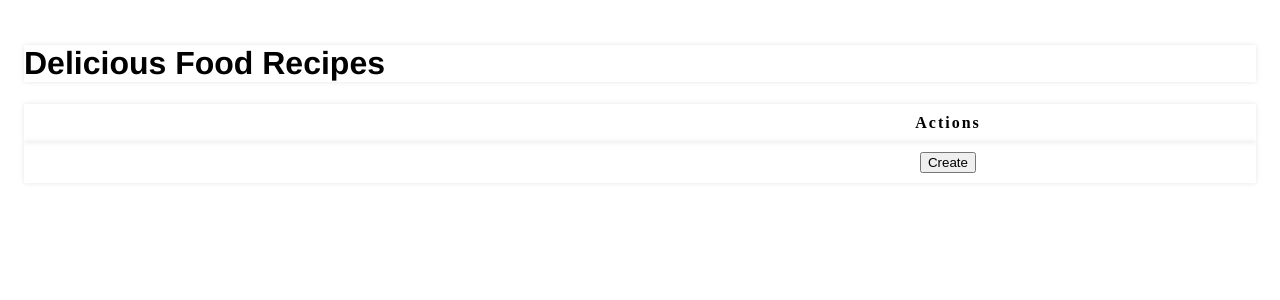
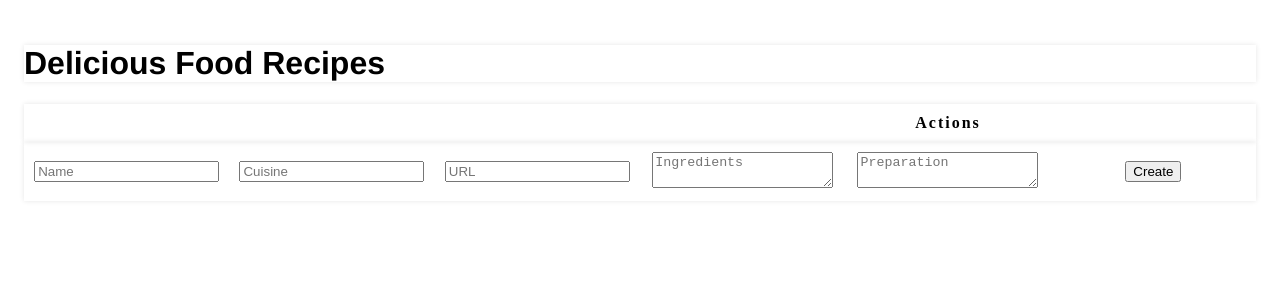
Before and after one commit to ariicodes/Project-_Recipe_App-Ariela_Israel-Solution, a React (Create React App) app: page / in a window 1280 px wide. Shown: the top 300 px of the page. Built offline with nearby package versions, Linux system fonts and the light colour scheme.

Commit message:
added ability to create a recipe

```diff
--- a/src/RecipeCreate.js
+++ b/src/RecipeCreate.js
@@ -1,19 +1,106 @@
-import React, { useState } from "react";
+import React, { useState } from 'react';
+import RecipeData from './RecipeData';
 
-function RecipeCreate() {
-
+function RecipeCreate({ recipes, setRecipes }) {
 	// TODO: When the form is submitted, a new recipe should be created, and the form contents cleared.
 	// TODO: Add the required input and textarea form elements.
 	// TODO: Add the required submit and change handlers
 
+	const initialState = {
+		name: '',
+		cuisine: '',
+		photo: '',
+		ingredients: '',
+		preparation: '',
+	};
+
+	const [formData, setFormData] = useState(initialState);
+
+	const handleChange = e => {
+		const { name, value } = e.target;
+		setFormData({
+			...formData,
+			[name]: value,
+		});
+	};
+
+	const handleSubmit = e => {
+		e.preventDefault();
+		setFormData(e.target.value);
+		setRecipes([
+			...RecipeData,
+			...recipes,
+			{
+				name: formData.name,
+				cuisine: formData.cuisine,
+				photo: formData.photo,
+				ingredients: formData.ingredients,
+				preparation: formData.preparation,
+			},
+		]);
+		setFormData(...initialState);
+	};
+
 	return (
-    <form name="create">
+		<form name='create'>
 			<table>
 				<tbody>
 					<tr>
-            <td></td>
 						<td>
-              <button type="submit">Create</button>
+							<input
+								type='text'
+								name='name'
+								id='name'
+								placeholder='Name'
+								value={formData.name}
+								onChange={handleChange}
+							/>
+						</td>
+						<td>
+							<input
+								type='text'
+								name='cuisine'
+								id='cuisine'
+								placeholder='Cuisine'
+								value={formData.cuisine}
+								onChange={handleChange}
+							/>
+						</td>
+						<td>
+							<input
+								type='url'
+								name='photo'
+								id='photo'
+								placeholder='URL'
+								value={formData.photo}
+								onChange={handleChange}
+							/>
+						</td>
+						<td>
+							<textarea
+								name='ingredients'
+								id='ingredients'
+								placeholder='Ingredients'
+								value={formData.ingredients}
+								onChange={handleChange}
+							></textarea>
+						</td>
+						<td>
+							<textarea
+								name='preparation'
+								id='preparation'
+								placeholder='Preparation'
+								value={formData.preparation}
+								onChange={handleChange}
+							></textarea>
+						</td>
+						<td>
+							<button
+								type='submit'
+								onSubmit={handleSubmit}
+							>
+								Create
+							</button>
 						</td>
 					</tr>
 				</tbody>
```
Lines whose indentation alone changed are shown as unchanged.
